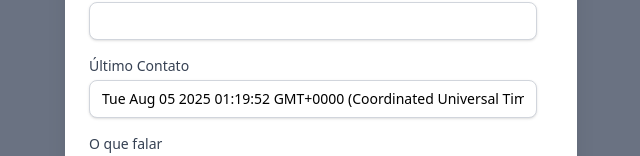
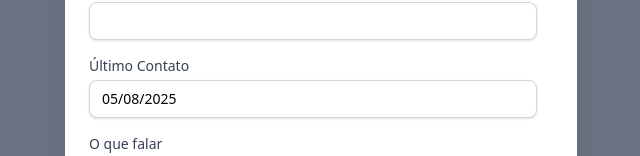
Before and after one commit to AlineEspindola/customer-crud, a Next.js app: page / in a window 1280 px wide. Both pictures are taken after a click on the button "Novo Contato". Shown: the part 391-547 px from the top of the page, without its empty margins (319-959 px from the left). Built offline with nearby package versions, Linux system fonts and the light colour scheme; no server answers; the database is empty.

Commit message:
fix: Corrige a data

```diff
--- a/src/backend/db/CollectionPerson.ts
+++ b/src/backend/db/CollectionPerson.ts
@@ -33,7 +33,7 @@ export default class CollectionPerson implements PersonRepository {
         data.name,
         data.company,
         data.profile,
-        data.lastContact?.toDate ? data.lastContact.toDate() : data.lastContact,
+        data.lastContact?.toDate ? data.lastContact.toDate() : new Date(data.lastContact),
         data.whatToSay
       );
     },
--- a/src/components/Form.tsx
+++ b/src/components/Form.tsx
@@ -4,9 +4,8 @@ import { useState } from "react";
 
 interface FormProps {
   person: Person;
-  personChange?: (person: Person) => void
+  personChange?: (person: Person) => void;
   cancel?: () => void;
-
 }
 
 export default function Form(props: FormProps) {
@@ -14,10 +13,23 @@ export default function Form(props: FormProps) {
   const [name, setName] = useState(props.person?.personName);
   const [company, setCompany] = useState(props.person?.personCompany);
   const [profile, setProfile] = useState(props.person?.personProfile);
-  const [lastContact, setLastContact] = useState(
-    props.person?.personLastContact ?? ""
+  const [lastContact, setLastContact] = useState<Date | null>(
+    props.person?.personLastContact ?? null
+  );
+  const [lastContactStr, setLastContactStr] = useState(
+    props.person?.personLastContact
+      ? formatDateBR(props.person.personLastContact)
+      : ""
   );
   const [whatToSay, setWhatToSay] = useState(props.person?.personWhatToSay);
+
+  function formatDateBR(date: Date | string) {
+    const d = new Date(date);
+    const day = String(d.getDate()).padStart(2, "0");
+    const month = String(d.getMonth() + 1).padStart(2, "0");
+    const year = d.getFullYear();
+    return `${day}/${month}/${year}`;
+  }
 
   return (
     <div className="mt-6 bg-white space-y-4 w-full">
@@ -31,9 +43,22 @@ export default function Form(props: FormProps) {
           valueChange={setProfile}
         />
         <Input
+          type="text"
           text="Último Contato"
-          value={String(lastContact)}
-          valueChange={setLastContact}
+          value={lastContactStr}
+          valueChange={(val) => {
+            setLastContactStr(val);
+            const parts = val.split("/");
+            if (parts.length === 3) {
+              const [day, month, year] = parts;
+              const date = new Date(
+                Number(year),
+                Number(month) - 1,
+                Number(day)
+              );
+              if (!isNaN(date.getTime())) setLastContact(date);
+            }
+          }}
         />
         <Input
           text="O que falar"
@@ -44,7 +69,18 @@ export default function Form(props: FormProps) {
       <div className="bg-gray-50 py-3 sm:flex sm:flex-row-reverse">
         <button
           type="button"
-          onClick={() => props.personChange?.(new Person(id, name, company, profile, lastContact, whatToSay))}
+          onClick={() =>
+            props.personChange?.(
+              new Person(
+                id,
+                name,
+                company,
+                profile,
+                lastContact || new Date(),
+                whatToSay
+              )
+            )
+          }
           className="cursor-pointer inline-flex w-full justify-center rounded-md bg-indigo-600 hover:bg-indigo-700 px-3 py-2 text-sm font-semibold text-white shadow-sm sm:ml-3 sm:w-auto "
         >
           Confirmar
```
